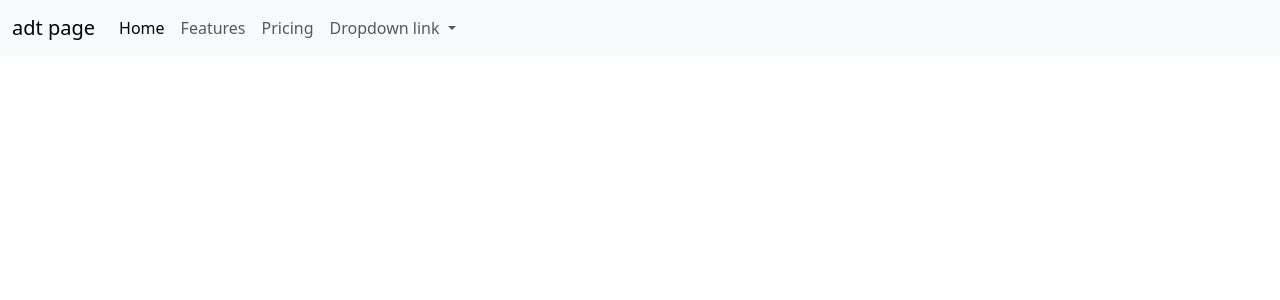
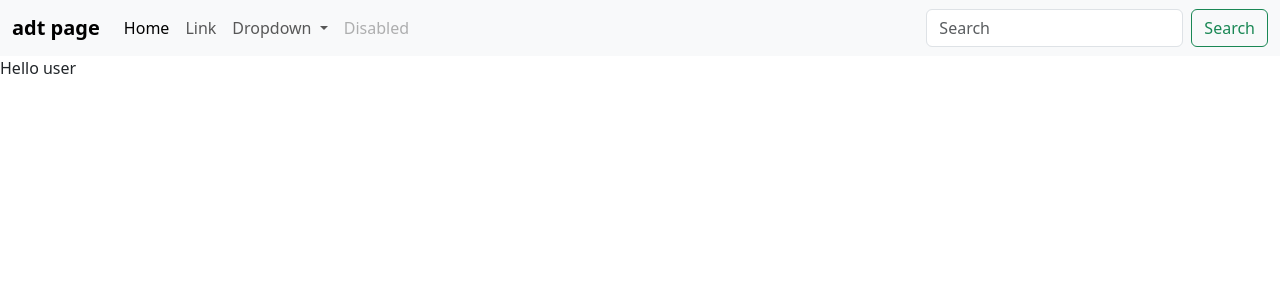
Before and after one commit to katakinaa/django_file, a Django app: template templates/post3_view.html in a window 1280 px wide. Shown: the top 300 px of the page. Run offline with Django 5.2, Linux system fonts and the light colour scheme; the template is opened without the code that fills it, so the values that code supplies are empty.

Commit message:
испраиввила основное html

```diff
--- a/templates/index.html
+++ b/templates/index.html
@@ -0,0 +1,61 @@
+<!DOCTYPE html>
+<html lang="en">
+<head>
+    <link rel="stylesheet" href="https://cdn.jsdelivr.net/npm/bootstrap@5.3.2/dist/css/bootstrap.min.css"
+          integrity="sha384-T3c6CoIi6uLrA9TneNEoa7RxnatzjcDSCmG1MXxSR1GAsXEV/Dwwykc2MPK8M2HN" crossorigin="anonymous">
+    <script src="https://cdn.jsdelivr.net/npm/bootstrap@5.3.2/dist/js/bootstrap.min.js"
+            integrity="sha384-BBtl+eGJRgqQAUMxJ7pMwbEyER4l1g+O15P+16Ep7Q9Q+zqX6gSbd85u4mG4QzX+"
+            crossorigin="anonymous"></script>
+    <script src="https://cdn.jsdelivr.net/npm/bootstrap@5.3.2/dist/js/bootstrap.bundle.min.js"
+            integrity="sha384-C6RzsynM9kWDrMNeT87bh95OGNyZPhcTNXj1NW7RuBCsyN/o0jlpcV8Qyq46cDfL"
+            crossorigin="anonymous"></script>
+
+    <nav class="navbar navbar-expand-lg bg-body-tertiary">
+        <div class="container-fluid">
+            <a class="navbar-brand" href="/"><b>adt page</b></a>
+            <button class="navbar-toggler" type="button" data-bs-toggle="collapse"
+                    data-bs-target="#navbarSupportedContent" aria-controls="navbarSupportedContent"
+                    aria-expanded="false" aria-label="Toggle navigation">
+                <span class="navbar-toggler-icon"></span>
+            </button>
+            <div class="collapse navbar-collapse" id="navbarSupportedContent">
+                <ul class="navbar-nav me-auto mb-2 mb-lg-0">
+                    <li class="nav-item">
+                        <a class="nav-link active" aria-current="page" href="#">Home</a>
+                    </li>
+                    <li class="nav-item">
+                        <a class="nav-link" href="#">Link</a>
+                    </li>
+                    <li class="nav-item dropdown">
+                        <a class="nav-link dropdown-toggle" href="#" role="button" data-bs-toggle="dropdown"
+                           aria-expanded="false">
+                            Dropdown
+                        </a>
+                        <ul class="dropdown-menu">
+                            <li><a class="dropdown-item" href="#">Action</a></li>
+                            <li><a class="dropdown-item" href="#">Another action</a></li>
+                            <li>
+                                <hr class="dropdown-divider">
+                            </li>
+                            <li><a class="dropdown-item" href="#">Something else here</a></li>
+                        </ul>
+                    </li>
+                    <li class="nav-item">
+                        <a class="nav-link disabled" aria-disabled="true">Disabled</a>
+                    </li>
+                </ul>
+                <form class="d-flex" role="search">
+                    <input class="form-control me-2" type="search" placeholder="Search" aria-label="Search">
+                    <button class="btn btn-outline-success" type="submit">Search</button>
+                </form>
+            </div>
+        </div>
+    </nav>
+
+</head>
+<body>
+    {% block content %}
+
+    {% endblock %}
+</body>
+</html>
--- a/templates/post3_view.html
+++ b/templates/post3_view.html
@@ -1,50 +1,10 @@
-<!DOCTYPE html>
-<html lang="en">
+{% extends 'index.html' %}
 <head>
-    <link rel="stylesheet" href="https://cdn.jsdelivr.net/npm/bootstrap@5.3.2/dist/css/bootstrap.min.css"
-          integrity="sha384-T3c6CoIi6uLrA9TneNEoa7RxnatzjcDSCmG1MXxSR1GAsXEV/Dwwykc2MPK8M2HN" crossorigin="anonymous">
-    <script src="https://cdn.jsdelivr.net/npm/bootstrap@5.3.2/dist/js/bootstrap.min.js"
-            integrity="sha384-BBtl+eGJRgqQAUMxJ7pMwbEyER4l1g+O15P+16Ep7Q9Q+zqX6gSbd85u4mG4QzX+"
-            crossorigin="anonymous"></script>
-    <script src="https://cdn.jsdelivr.net/npm/bootstrap@5.3.2/dist/js/bootstrap.bundle.min.js"
-            integrity="sha384-C6RzsynM9kWDrMNeT87bh95OGNyZPhcTNXj1NW7RuBCsyN/o0jlpcV8Qyq46cDfL"
-            crossorigin="anonymous"></script>
 
-    <nav class="navbar navbar-expand-lg bg-body-tertiary">
-        <div class="container-fluid">
-            <a class="navbar-brand" href="#">adt page</a>
-            <button class="navbar-toggler" type="button" data-bs-toggle="collapse" data-bs-target="#navbarNavDropdown"
-                    aria-controls="navbarNavDropdown" aria-expanded="false" aria-label="Toggle navigation">
-                <span class="navbar-toggler-icon"></span>
-            </button>
-            <div class="collapse navbar-collapse" id="navbarNavDropdown">
-                <ul class="navbar-nav">
-                    <li class="nav-item">
-                        <a class="nav-link active" aria-current="page" href="#">Home</a>
-                    </li>
-                    <li class="nav-item">
-                        <a class="nav-link" href="#">Features</a>
-                    </li>
-                    <li class="nav-item">
-                        <a class="nav-link" href="#">Pricing</a>
-                    </li>
-                    <li class="nav-item dropdown">
-                        <a class="nav-link dropdown-toggle" href="#" role="button" data-bs-toggle="dropdown"
-                           aria-expanded="false">
-                            Dropdown link
-                        </a>
-                        <ul class="dropdown-menu">
-                            <li><a class="dropdown-item" href="#">Action</a></li>
-                            <li><a class="dropdown-item" href="#">Another action</a></li>
-                            <li><a class="dropdown-item" href="#">Something else here</a></li>
-                        </ul>
-                    </li>
-                </ul>
-            </div>
-        </div>
-    </nav>
 </head>
 <body>
-
+    {% block content %}
+        <div>Hello user</div>
+    {% endblock %}
 </body>
 </html>
```
